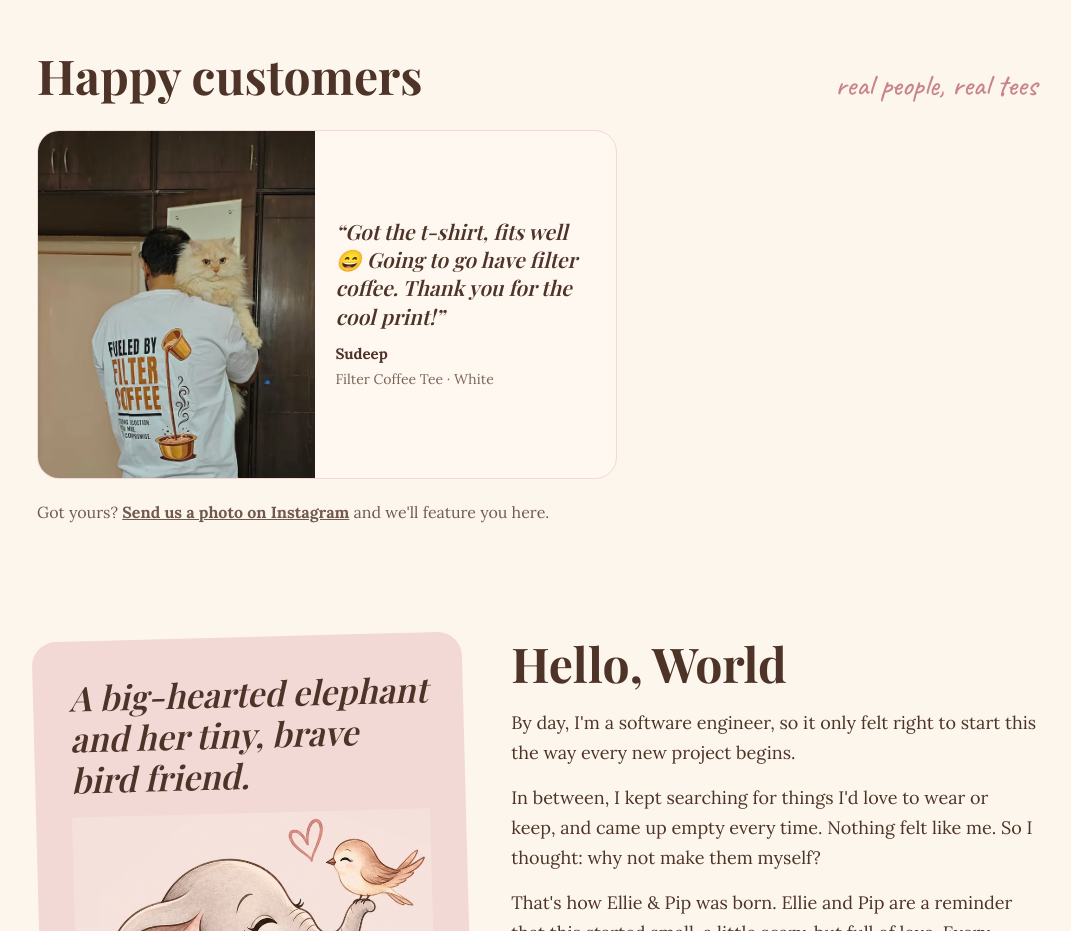
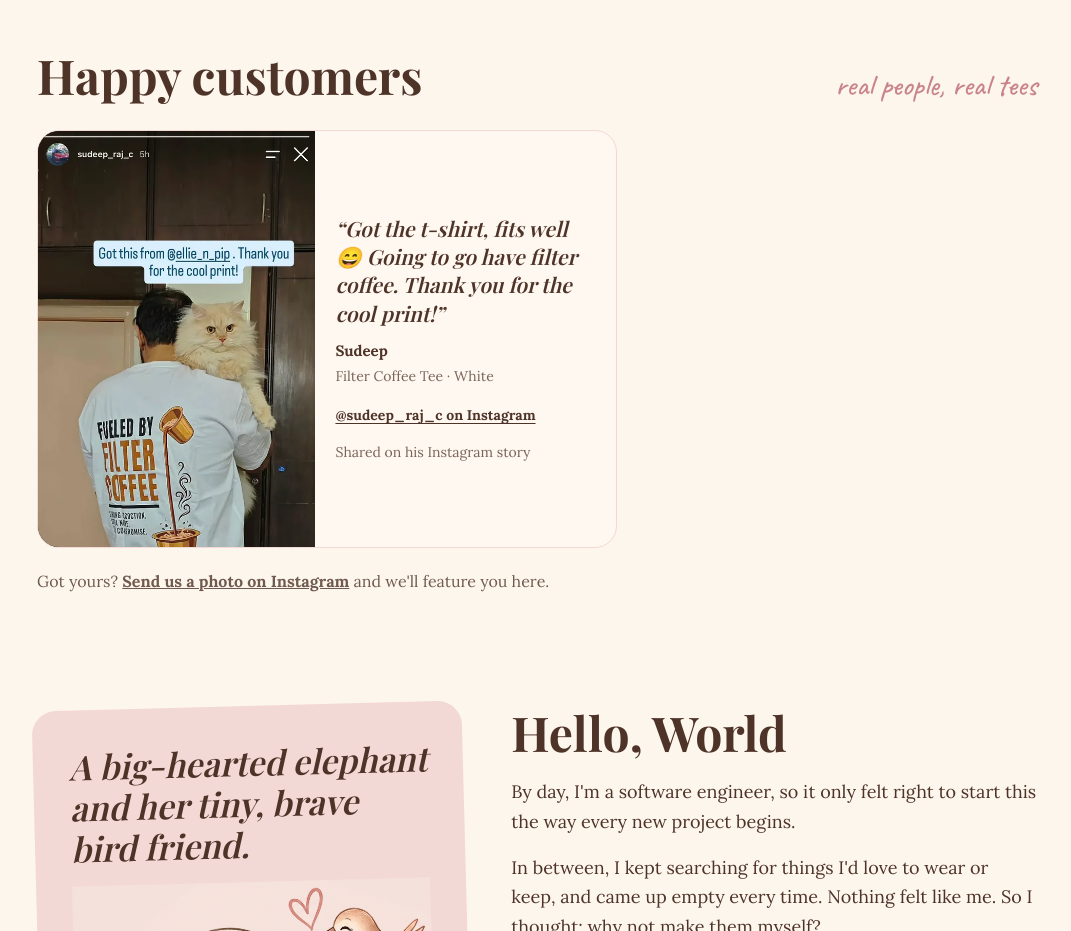
Before and after one commit to SophiMary/ellie-and-pip, a plain HTML site: page index.html in a window 1280 px wide. Shown: the part 2740-3671 px from the top of the page, without its empty margins (103-1174 px from the left). Drawn offline with nearby package versions, Linux system fonts and the light colour scheme; a web font is replaced by a local one.

Commit message:
Review: show real Instagram story screenshot + link to customer handle
Co-Authored-By: Claude Opus 5.5 <noreply@anthropic.com>
Claude-Session: https://claude.ai/code/session_01FrjUq3eFFSbHqJfHnMXgbD

```diff
--- a/index.html
+++ b/index.html
@@ -212,15 +212,18 @@ footer{border-top:1px solid var(--blush);padding:40px 0 56px;margin-top:20px}
 /* reviews */
 .reviews{display:grid;grid-template-columns:repeat(auto-fill,minmax(320px,580px));gap:22px}
 .review{background:#fff8f0;border:1.5px solid var(--blush);border-radius:22px;overflow:hidden;display:grid;grid-template-columns:48% 1fr}
-.review img{width:100%;height:100%;object-fit:cover;aspect-ratio:4/5}
+.review img{width:100%;height:100%;object-fit:cover;object-position:top;aspect-ratio:9/13.5;background:#111}
 .review-body{padding:22px 20px;display:flex;flex-direction:column;gap:12px;justify-content:center}
 .stars{color:#D9A441;letter-spacing:3px;font-size:18px}
 .review q{font-family:var(--display);font-style:italic;font-size:21px;line-height:1.35;quotes:"\201C" "\201D"}
 .review .who{font-size:15px}.review .who b{display:block}
 .review .who span{opacity:.75;font-size:14px}
 .review-cta{margin-top:20px;font-size:16px}
+.story-link{display:flex;align-items:center;gap:12px;text-decoration:none;font-size:14px;font-weight:700;margin-top:4px}
+.story-link img{width:56px!important;height:auto!important;aspect-ratio:auto!important;border-radius:10px;border:1.5px solid var(--blush)}
+.story-link span{text-decoration:underline;text-underline-offset:3px}
 .review-cta a{font-weight:700}
-@media (max-width:600px){.review{grid-template-columns:1fr}.review img{aspect-ratio:4/4}.review q{font-size:19px}}
+@media (max-width:600px){.review{grid-template-columns:1fr}.review img{aspect-ratio:auto;height:auto}.review q{font-size:19px}}
 section{scroll-margin-top:64px}
 /* ===== phone ===== */
 @media (max-width:600px){
@@ -663,8 +666,8 @@ var PRODUCTS = [
 
 /* ===== REVIEWS: real customer reviews only, shared with their permission ===== */
 var REVIEWS = [
-  { name: "Sudeep", product: "Filter Coffee Tee · White", photo: "img/review-sudeep.webp",
-    photoAlt: "Sudeep wearing the white Filter Coffee tee, with his cat on his shoulder",
+  { name: "Sudeep", product: "Filter Coffee Tee · White", photo: "img/review-sudeep-story.webp", handle: "sudeep_raj_c",
+    photoAlt: "Sudeep\u2019s Instagram story: wearing the white Filter Coffee tee with his cat, tagging @ellie_n_pip",
     text: "Got the t-shirt, fits well \uD83D\uDE04 Going to go have filter coffee. Thank you for the cool print!" }
 ];
 /* ================================================================ */
@@ -695,6 +698,10 @@ var REVIEWS = [
     el.innerHTML='<img src="'+r.photo+'" alt="" loading="lazy"><figcaption class="review-body"><q></q><span class="who"><b></b><span></span></span></figcaption>';
     el.querySelector('img').alt=r.photoAlt; el.querySelector('q').textContent=r.text;
     el.querySelector('.who b').textContent=r.name; el.querySelector('.who span').textContent=r.product;
+    if(r.handle){var hl=document.createElement('a');hl.className='story-link';hl.href='https://instagram.com/'+r.handle;hl.target='_blank';hl.rel='noopener';
+      hl.innerHTML='<span></span>'; hl.querySelector('span').textContent='@'+r.handle+' on Instagram';
+      el.querySelector('.review-body').appendChild(hl);}
+    var src=document.createElement('span'); src.className='who'; src.innerHTML='<span>Shared on his Instagram story</span>'; el.querySelector('.review-body').appendChild(src);
     rg.appendChild(el);
   });
   if(!REVIEWS.length) document.getElementById('reviews').hidden=true;
```
Also changed, not shown: img/review-sudeep-story.webp (added).
